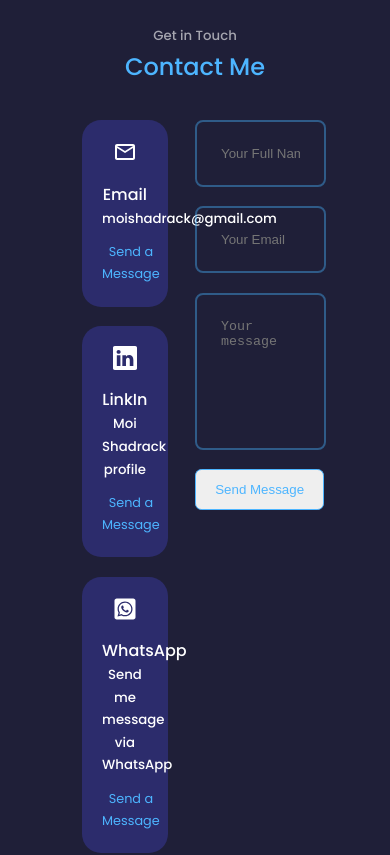
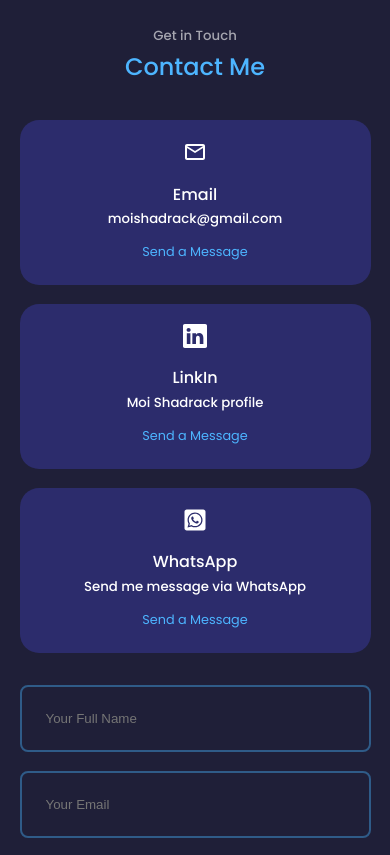
Before and after one commit to 12moi/portfolio-website, a React (Create React App) app: page / in a window 390 px wide. Shown: the part 6460-7315 px from the top of the page. Built offline with nearby package versions, Linux system fonts and the light colour scheme.

Commit message:
add media query

```diff
--- a/src/components/contact/contact.css
+++ b/src/components/contact/contact.css
@@ -49,3 +49,22 @@
     resize: none;
     color: var(--color-white);
 }
+
+
+/* media query */
+
+@media screen and (max-width: 1024px){
+   .container.contact__container{
+    grid-template-columns: 1fr;
+    gap: 2rem;
+   }
+
+    }
+
+    @media screen and (max-width: 600px){
+
+        .container.contact__container{
+            width: var(--container-width-sm);
+            gap: 2rem;
+           }
+      }
```
